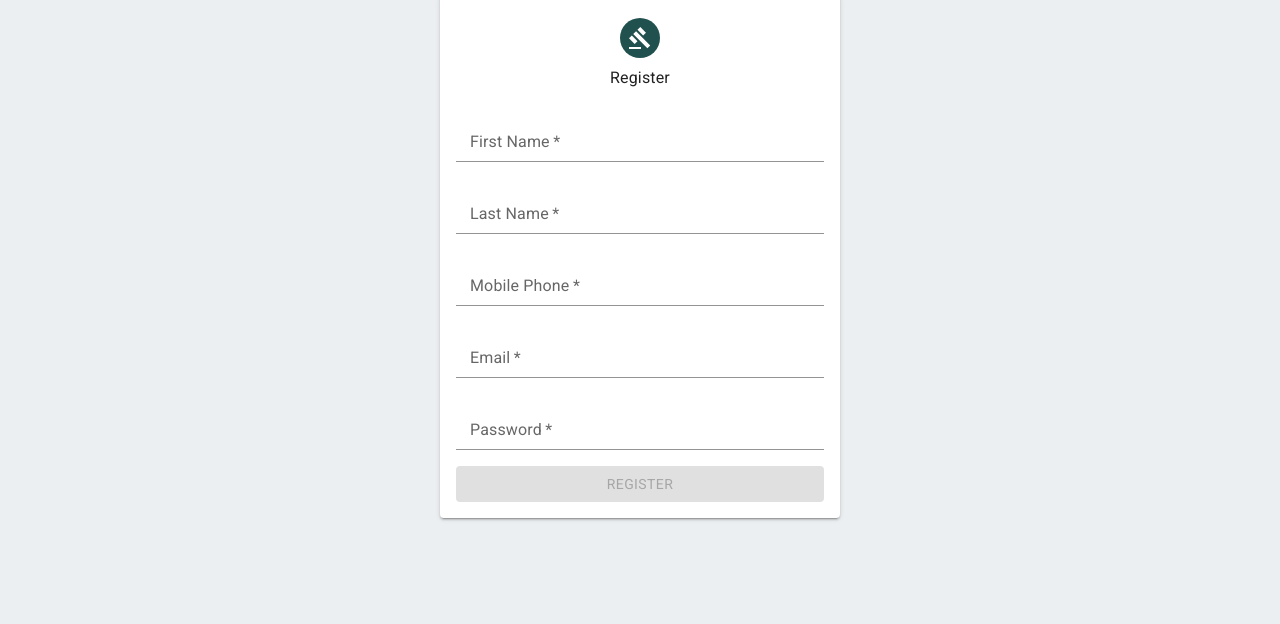
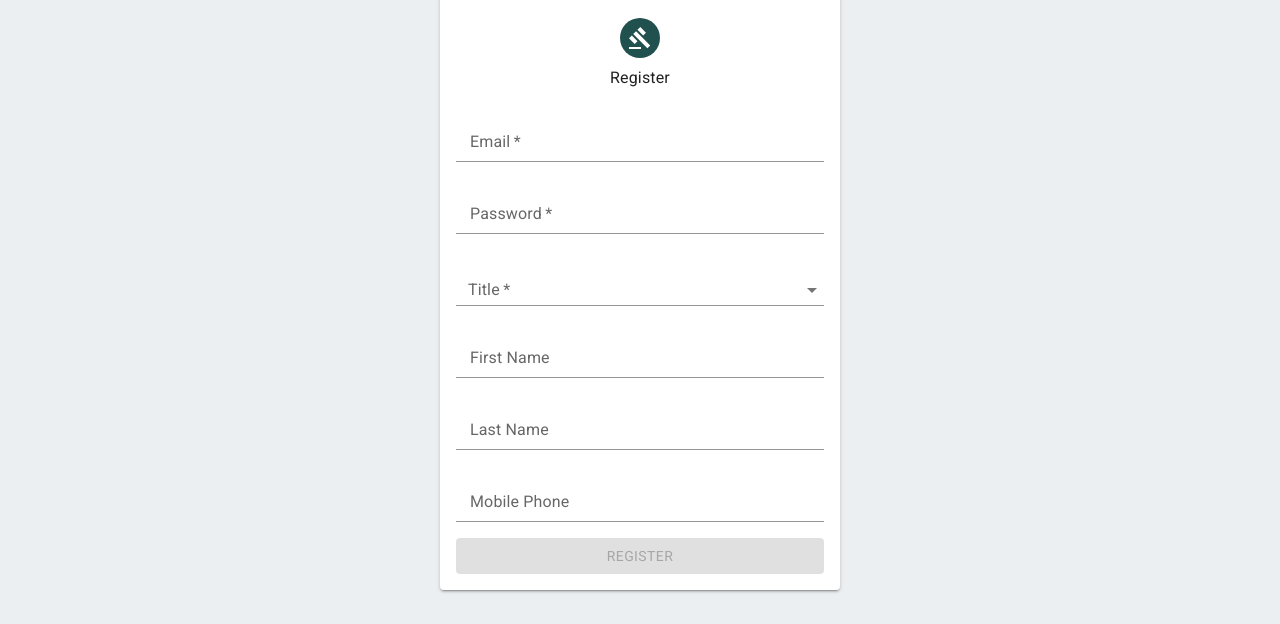
Before and after one commit to georga-app/georga-client-react, a React (Create React App) app: page /register in a window 1280 px wide. Shown: the part 123-747 px from the top of the page. Built offline with nearby package versions, Linux system fonts and the light colour scheme; no server answers.

Commit message:
updates queries/mutations after refactoring of graphql server

```diff
--- a/src/Components/Auth/Login.js
+++ b/src/Components/Auth/Login.js
@@ -19,10 +19,14 @@ const LOGIN = gql`
     $password: String!
   ) {
     tokenAuth(
-      email: $email,
-      password: $password
+      input: {
+        email: $email,
+        password: $password
+      }
     ) {
+      id
       token
+      refreshExpiresIn
     }
   }
 `;
@@ -44,6 +48,7 @@ function Login() {
   const [login, { loading, reset, client }] = useMutation(
     LOGIN, {
       onCompleted: data => {
+        localStorage.setItem("authId", data.tokenAuth.id);
         localStorage.setItem("authToken", data.tokenAuth.token);
         client.cache.writeQuery({
           query: IS_LOGGED_IN,
--- a/src/Components/Auth/Logout.js
+++ b/src/Components/Auth/Logout.js
@@ -1,6 +1,6 @@
 import { useEffect } from 'react';
-import { useParams, useNavigate } from 'react-router-dom';
-import { gql, useMutation, useApolloClient } from '@apollo/client';
+import { useNavigate } from 'react-router-dom';
+import { gql, useApolloClient } from '@apollo/client';
 
 const IS_LOGGED_IN = gql`
   query IsUserLoggedIn {
@@ -11,6 +11,7 @@ const IS_LOGGED_IN = gql`
 function Logout() {
   let navigate = useNavigate();
   let client = useApolloClient();
+  useEffect(() => {
     localStorage.removeItem("authToken");
     client.cache.writeQuery({
       query: IS_LOGGED_IN,
@@ -18,7 +19,6 @@ function Logout() {
         isLoggedIn: !!localStorage.getItem("authToken"),
       },
     });
-  useEffect(() => {
     navigate("/");
   });
 }
--- a/src/Components/Auth/Register.js
+++ b/src/Components/Auth/Register.js
@@ -8,21 +8,18 @@ import DialogActions from "@mui/material/DialogActions";
 import DialogContent from "@mui/material/DialogContent";
 import DialogContentText from "@mui/material/DialogContentText";
 import DialogTitle from "@mui/material/DialogTitle";
-import FormControl from "@mui/material/FormControl";
-import Input from "@mui/material/Input";
-import InputLabel from "@mui/material/InputLabel";
 import Paper from "@mui/material/Paper";
 import Typography from "@mui/material/Typography";
 import Gavel from "@mui/icons-material/Gavel";
 import VerifiedUserTwoTone from "@mui/icons-material/VerifiedUserTwoTone";
 
-import FormError from "../Shared/FormError";
-import FormFieldError from "../Shared/FormFieldError";
+import PersonForm from "../Models/PersonForm";
 
 const REGISTER_PERSON = gql`
   mutation RegisterPerson (
     $email: String!,
     $password: String!,
+    $title: String!,
     $firstName: String,
     $lastName: String,
     $mobilePhone: String
@@ -31,14 +28,13 @@ const REGISTER_PERSON = gql`
       input: {
         email: $email,
         password: $password,
+        title: $title,
         firstName: $firstName,
         lastName: $lastName,
         mobilePhone: $mobilePhone
       }
     ) {
-      person {
-        email
-      }
+      id
       errors {
         field
         messages
@@ -48,14 +44,9 @@ const REGISTER_PERSON = gql`
 `;
 
 function Register() {
-  const [firstName, setFirstName] = useState("");
-  const [lastName, setLastName] = useState("");
-  const [mobilePhone, setMobilePhone] = useState("");
-  const [email, setEmail] = useState("");
-  const [password, setPassword] = useState("");
   const [open, setOpen] = useState(false);
+
   const [errors, setErrors] = useState({});
-
   const [registerPerson, { loading, reset }] = useMutation(
     REGISTER_PERSON, {
       onCompleted: data => {
@@ -76,21 +67,9 @@ function Register() {
     }
   );
 
-  const handleSubmit = event => {
-    event.preventDefault();
-    registerPerson({
-      variables: {
-        firstName: firstName,
-        lastName: lastName,
-        MobilePhone: mobilePhone,
-        email: email,
-        password: password,
-      }
-    });
-  }
-
   return (
     <>
+      {/* Form */}
       <Paper
         elevation={2}
         sx={{
@@ -116,68 +95,12 @@ function Register() {
           <Gavel />
         </Avatar>
         <Typography variant="headline">Register</Typography>
-
-        {/* Form */}
-        <form onSubmit={event => handleSubmit(event)}>
-          <FormError error={errors?.form}/>
-          <FormControl margin="normal" required fullWidth error={Boolean(errors.firstName)}>
-            <InputLabel htmlFor="firstName">First Name</InputLabel>
-            <Input
-              id="firstName"
-              onChange={event => setFirstName(event.target.value)}
-            />
-            <FormFieldError error={errors.firstName}/>
-          </FormControl>
-          <FormControl margin="normal" required fullWidth error={Boolean(errors.lastName)}>
-            <InputLabel htmlFor="lastName">Last Name</InputLabel>
-            <Input
-              id="lastName"
-              onChange={event => setLastName(event.target.value)}
-            />
-            <FormFieldError error={errors.lastName}/>
-          </FormControl>
-          <FormControl margin="normal" required fullWidth error={Boolean(errors.mobilePhone)}>
-            <InputLabel htmlFor="mobilePhone">Mobile Phone</InputLabel>
-            <Input
-              id="mobilePhone"
-              onChange={event => setMobilePhone(event.target.value)}
-            />
-            <FormFieldError error={errors.mobilePhone}/>
-          </FormControl>
-          <FormControl margin="normal" required fullWidth error={Boolean(errors.email)}>
-            <InputLabel htmlFor="email">Email</InputLabel>
-            <Input
-              id="email"
-              type="email"
-              onChange={event => setEmail(event.target.value)}
-            />
-            <FormFieldError error={errors.email}/>
-          </FormControl>
-          <FormControl margin="normal" required fullWidth error={Boolean(errors.password)}>
-            <InputLabel htmlFor="password">Password</InputLabel>
-            <Input
-              id="password"
-              type="password"
-              onChange={event => setPassword(event.target.value)}
-            />
-            <FormFieldError error={errors.password}/>
-          </FormControl>
-          <Button
-            type="submit"
-            fullWidth
-            variant="contained"
-            color="secondary"
-            disabled={
-              loading ||
-              !email.trim() ||
-              !password.trim()
-            }
-            sx={{ marginTop: 1 }}
-          >
-            {loading ? "Registering..." : "Register"}
-          </Button>
-
-        </form>
+        <PersonForm
+          mutation={registerPerson}
+          loading={loading}
+          errors={errors}
+          buttonText={loading ? "Registering..." : "Register"}
+        />
       </Paper>
 
       {/* Success */}
--- /dev/null
+++ b/src/Components/Models/PersonForm.js
@@ -0,0 +1,165 @@
+import React from "react";
+import Button from "@mui/material/Button";
+import FormControl from "@mui/material/FormControl";
+import Input from "@mui/material/Input";
+import InputLabel from "@mui/material/InputLabel";
+import MenuItem from "@mui/material/MenuItem";
+import Select from "@mui/material/Select";
+
+import FormFieldError from "../Shared/FormFieldError";
+import FormError from "../Shared/FormError";
+
+class PersonForm extends React.Component {
+  constructor(props) {
+    super(props);
+
+    this.state = {
+      email: "",
+      password: "",
+      title: "",
+      firstName: "",
+      lastName: "",
+      mobilePhone: "",
+    };
+
+    this.handleChange = props.handleChange ?
+      props.handleChange.bind(this) : this.handleChange.bind(this);
+    this.handleSubmit = props.handleSubmit ?
+      props.handleSubmit.bind(this) : this.handleSubmit.bind(this);
+  }
+
+  handleSubmit(event) {
+    event.preventDefault();
+    this.props.mutation({variables: this.state});
+  }
+
+  handleChange(event) {
+    let updateState = {}
+    let target = event.target.id || event.target.name
+    updateState[target] = event.target.value
+    this.setState(updateState);
+  }
+
+  render() {
+    return (
+      <form onSubmit={event => this.handleSubmit(event)}>
+        <FormError error={this.props.errors.form}/>
+
+        <FormControl
+          margin="normal"
+          error={Boolean(this.props.errors.email)}
+          fullWidth
+          required
+        >
+          <InputLabel htmlFor="email">Email</InputLabel>
+          <Input
+            id="email"
+            type="email"
+            value={this.state.email}
+            onChange={this.handleChange}
+          />
+          <FormFieldError error={this.props.errors.email}/>
+        </FormControl>
+
+        <FormControl
+          margin="normal"
+          error={Boolean(this.props.errors.password)}
+          fullWidth
+          required
+        >
+          <InputLabel htmlFor="password">Password</InputLabel>
+          <Input
+            id="password"
+            type="password"
+            value={this.state.password}
+            onChange={this.handleChange}
+          />
+          <FormFieldError error={this.props.errors.password}/>
+        </FormControl>
+
+        <FormControl
+          margin="normal"
+          variant="standard"
+          error={Boolean(this.props.errors.firstName)}
+          fullWidth
+          required
+        >
+          <InputLabel htmlFor="title" sx={{ ml: 1.5 }}>Title</InputLabel>
+          <Select
+            id="title"
+            name="title"
+            label="Title"
+            value={this.state.title}
+            onChange={this.handleChange}
+          >
+            <MenuItem value={"none"}>None</MenuItem>
+            <MenuItem value={"herr"}>Male</MenuItem>
+            <MenuItem value={"frau"}>Female</MenuItem>
+            <MenuItem value={"divers"}>Diverse</MenuItem>
+          </Select>
+          <FormFieldError error={this.props.errors.title}/>
+        </FormControl>
+
+        <FormControl
+          margin="normal"
+          error={Boolean(this.props.errors.firstName)}
+          fullWidth
+        >
+          <InputLabel htmlFor="firstName">First Name</InputLabel>
+          <Input
+            id="firstName"
+            value={this.state.firstName}
+            onChange={this.handleChange}
+          />
+          <FormFieldError error={this.props.errors.firstName}/>
+        </FormControl>
+
+        <FormControl
+          margin="normal"
+          error={Boolean(this.props.errors.lastName)}
+          fullWidth
+        >
+          <InputLabel htmlFor="lastName">Last Name</InputLabel>
+          <Input
+            id="lastName"
+            value={this.state.lastName}
+            onChange={this.handleChange}
+          />
+          <FormFieldError error={this.props.errors.lastName}/>
+        </FormControl>
+
+        <FormControl
+          margin="normal"
+          error={Boolean(this.props.errors.mobile_phone)}
+          fullWidth
+        >
+          <InputLabel htmlFor="mobilePhone">Mobile Phone</InputLabel>
+          <Input
+            id="mobilePhone"
+            value={this.state.mobilePhone}
+            onChange={this.handleChange}
+          />
+          <FormFieldError error={this.props.errors.mobile_phone}/>
+        </FormControl>
+
+        <Button
+          type="submit"
+          fullWidth
+          variant="contained"
+          color="secondary"
+          disabled={
+            this.props.loading ||
+            !this.state.email.trim() ||
+            !this.state.password.trim() ||
+            !this.state.title.trim()
+          }
+          sx={{ marginTop: 1 }}
+        >
+          {this.props.buttonText}
+        </Button>
+      </form>
+    )
+  }
+}
+
+export default PersonForm;
--- a/src/Components/Shared/DataTable.js
+++ b/src/Components/Shared/DataTable.js
@@ -217,7 +217,7 @@ function DataTable(props) {
   const [orderBy, setOrderBy] = React.useState('calories');
   const [selected, setSelected] = React.useState([]);
   const [page, setPage] = React.useState(0);
-  const dense = React.useState(false);
+  const [dense] = React.useState(false);
   const [rowsPerPage, setRowsPerPage] = React.useState(5);
   const [filterRow, setFilterRow] = React.useState(false);
 
--- a/src/Pages/Account.js
+++ b/src/Pages/Account.js
@@ -1,9 +1,80 @@
+import React, { useState } from "react";
+import { gql, useMutation } from '@apollo/client';
+
 import Theme from '../Components/Shared/Theme';
+import PersonForm from '../Components/Models/PersonForm';
+
+const UPDATE_PERSON = gql`
+  mutation UpdatePerson (
+    $email: String!,
+    $password: String!,
+    $firstName: String,
+    $lastName: String,
+    $mobilePhone: String
+  ) {
+    registerPerson(
+      input: {
+        email: $email,
+        password: $password,
+        firstName: $firstName,
+        lastName: $lastName,
+        mobilePhone: $mobilePhone
+      }
+    ) {
+      person {
+        email
+      }
+      errors {
+        field
+        messages
+      }
+    }
+  }
+`;
 
 function Account(props) {
+  const [errors, setErrors] = useState({});
+  const [updatePerson, { loading, reset }] = useMutation(
+    UPDATE_PERSON, {
+      onCompleted: data => {
+        if(data.registerPerson.errors.length === 0) {
+          // ?
+        } else {
+          var fieldErrors = {};
+          data.registerPerson.errors.forEach(error => {
+            fieldErrors[error.field] = error.messages
+          });
+          setErrors(fieldErrors);
+          reset();
+        }
+      },
+      onError: error => {
+        setErrors({form: error.message});
+      }
+    }
+  );
+
+  function handleSubmit(event) {
+    event.preventDefault();
+    updatePerson({
+      variables: {
+        email: this.state.email,
+        password: this.state.password,
+        firstName: this.state.firstName,
+        lastName: this.state.lastName,
+        mobilePhone: this.state.mobilePhone,
+      }
+    });
+  }
+
   return (
     <Theme menus={props.menus}>
-      Account
+      <PersonForm
+        handleSubmit={handleSubmit}
+        loading={loading}
+        errors={errors}
+        buttonText={loading ? "Registering..." : "Register"}
+      />
     </Theme>
   );
 }
```
Also changed, not shown: src/Components/Auth/Activate.js (+9 -4 lines). Lines whose indentation alone changed are shown as unchanged.
